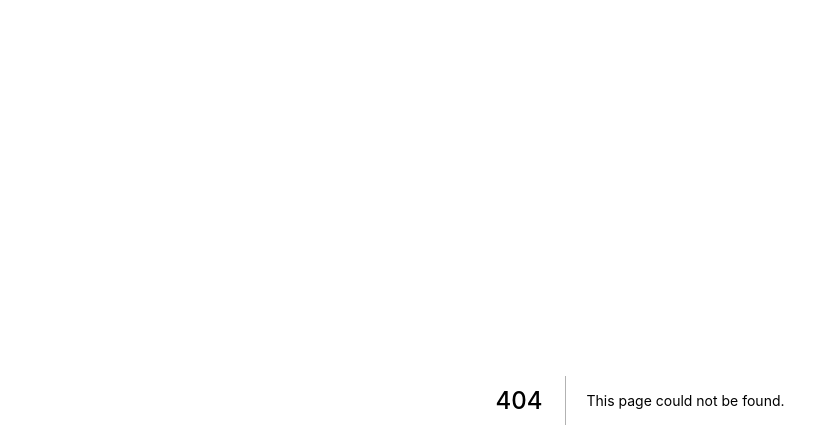
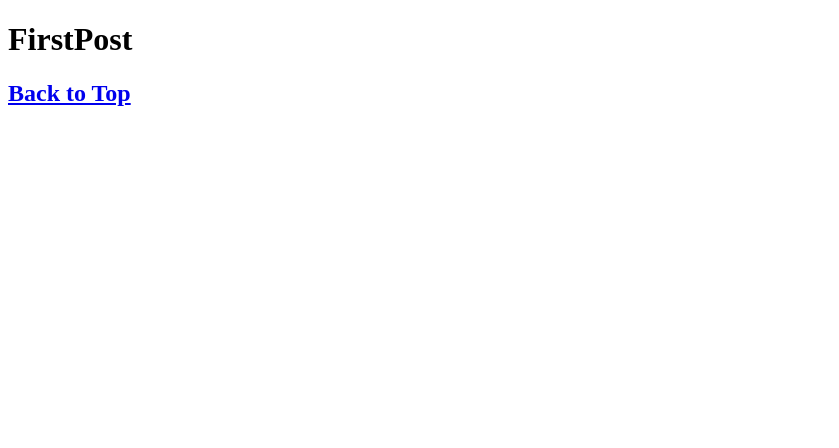
Before and after one commit to Tsuyoshi-Iwanaga/learning_nextjs, a Next.js app: page /posts/first-post in a window 1280 px wide. Before the commit this address had no page. Shown: the top 448 px of the page, without its empty margins (0-839 px from the left). Built offline with nearby package versions, Linux system fonts and the light colour scheme.

Commit message:
ause Link module from next

```diff
--- /dev/null
+++ b/src/pages/posts/first-post.tsx
@@ -0,0 +1,14 @@
+import Link from 'next/link'
+
+export default function FirstPost() {
+  return (
+    <>
+    <h1>FirstPost</h1>
+    <h2>
+      <Link href="/">
+        <a>Back to Top</a>
+      </Link>
+    </h2>
+    </>
+  )
+}
```
Also changed, not shown: src/pages/index.tsx (+6 -1 lines).
